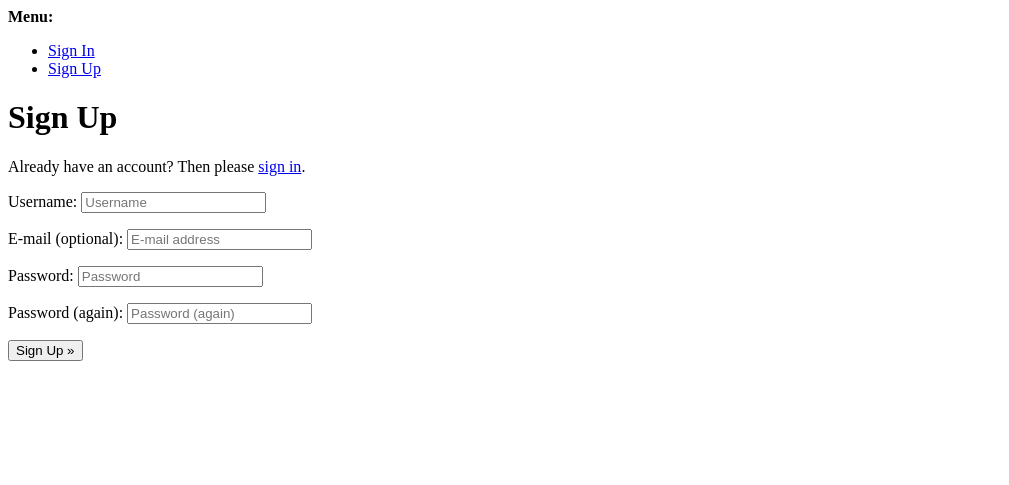
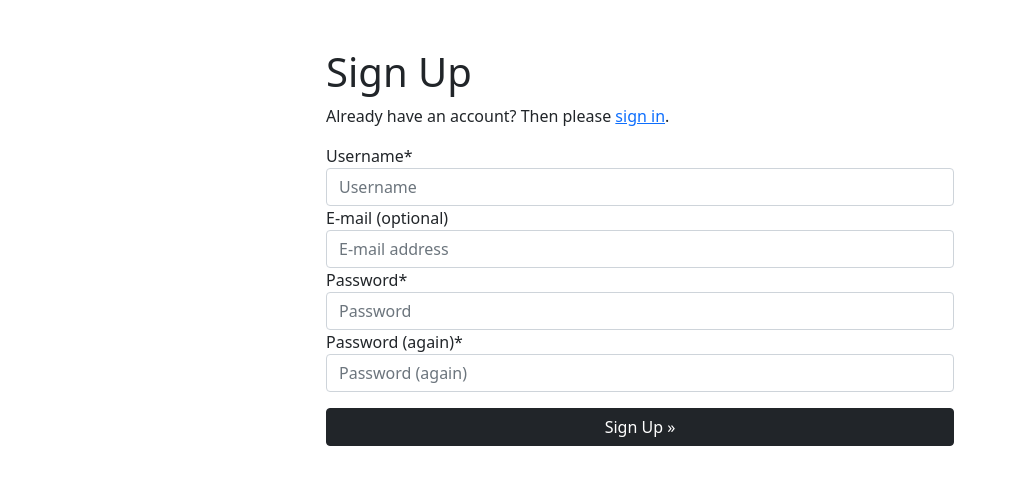
Before and after one commit to sling254/msHackthorn, a Django app: page /accounts/signup/ in a window 1280 px wide. Shown: the top 485 px of the page, without its empty margins (0-1009 px from the left). Run offline with Django 4.2, Linux system fonts and the light colour scheme; some libraries are stand-ins or nearby versions.

Commit message:
add django all auth templates

```diff
--- a/templates/account/base.html
+++ b/templates/account/base.html
@@ -1,40 +1 @@
-<!DOCTYPE html>
-<html>
-  <head>
-    <title>{% block head_title %}{% endblock %}</title>
-    {% block extra_head %}
-    {% endblock %}
-  </head>
-  <body>
-    {% block body %}
-
-    {% if messages %}
-    <div>
-      <strong>Messages:</strong>
-      <ul>
-        {% for message in messages %}
-        <li>{{message}}</li>
-        {% endfor %}
-      </ul>
-    </div>
-    {% endif %}
-
-    <div>
-      <strong>Menu:</strong>
-      <ul>
-        {% if user.is_authenticated %}
-        <li><a href="{% url 'account_email' %}">Change E-mail</a></li>
-        <li><a href="{% url 'account_logout' %}">Sign Out</a></li>
-        {% else %}
-        <li><a href="{% url 'account_login' %}">Sign In</a></li>
-        <li><a href="{% url 'account_signup' %}">Sign Up</a></li>
-        {% endif %}
-      </ul>
-    </div>
-    {% block content %}
-    {% endblock %}
-    {% endblock %}
-    {% block extra_body %}
-    {% endblock %}
-  </body>
-</html>
+{% extends 'base.html' %}
--- a/templates/account/signup.html
+++ b/templates/account/signup.html
@@ -4,18 +4,30 @@
 
 {% block head_title %}{% trans "Signup" %}{% endblock %}
 
+{% load crispy_forms_tags %}
+
 {% block content %}
+<div class="row justify-content-center">
+  <div class="col-md-6 col-sm-12">
     <h1>{% trans "Sign Up" %}</h1>
 
     <p>{% blocktrans %}Already have an account? Then please <a href="{{ login_url }}">sign in</a>.{% endblocktrans %}</p>
+  </div>
+</div>
 
+<div class="row justify-content-center">
+  <div class="col-md-6 col-sm-12">
     <form class="signup" id="signup_form" method="post" action="{% url 'account_signup' %}">
       {% csrf_token %}
-  {{ form.as_p }}
+      {{ form|crispy }}
       {% if redirect_field_value %}
       <input type="hidden" name="{{ redirect_field_name }}" value="{{ redirect_field_value }}" />
       {% endif %}
-  <button type="submit">{% trans "Sign Up" %} &raquo;</button>
+      <div class="d-grid gap-2">
+        <button class="mt-3 btn btn-dark btn-block" type="submit">{% trans "Sign Up" %} &raquo;</button>
+      </div>
     </form>
+  </div>
+</div>
 
 {% endblock %}
--- /dev/null
+++ b/templates/base.html
@@ -0,0 +1,38 @@
+<!DOCTYPE html>
+<html>
+  <head>
+    <title>{% block head_title %}{% endblock %}</title>
+    {% block extra_head %}
+    {% endblock %}
+
+     <!-- Font Awesome -->
+     <link rel="stylesheet" href="https://use.fontawesome.com/releases/v5.8.2/css/all.css">
+     <!-- Google Fonts -->
+     <link rel="stylesheet" href="https://fonts.googleapis.com/css?family=Roboto:300,400,500,700&display=swap">
+     <!-- Bootstrap core CSS -->
+     <link href="https://cdn.jsdelivr.net/npm/bootstrap@5.0.0-beta1/dist/css/bootstrap.min.css" rel="stylesheet" integrity="sha384-giJF6kkoqNQ00vy+HMDP7azOuL0xtbfIcaT9wjKHr8RbDVddVHyTfAAsrekwKmP1" crossorigin="anonymous">
+
+  </head>
+  <body>
+    {% block body %}
+
+    {% if messages %}
+    <div class="row justify-content-center pt-3">
+      <div class="col-md-6">
+        {% for message in messages %}
+        <div class="alert alert-primary" role="alert">{{message}}</div>
+        {% endfor %}
+    </div>
+    </div>
+    {% endif %}
+    <div class="mt-5">
+    {% block content %}
+    {% endblock %}
+    {% endblock %}
+    {% block extra_body %}
+    {% endblock %}
+  </div>
+
+    <script src="https://cdn.jsdelivr.net/npm/bootstrap@5.0.0-beta1/dist/js/bootstrap.bundle.min.js" integrity="sha384-ygbV9kiqUc6oa4msXn9868pTtWMgiQaeYH7/t7LECLbyPA2x65Kgf80OJFdroafW" crossorigin="anonymous"></script>
+  </body>
+</html>
```
Also changed, not shown: mshackthorn/settings.py (+6 -2 lines), templates/account/login.html (+14 -3 lines). Lines whose indentation alone changed are shown as unchanged.
